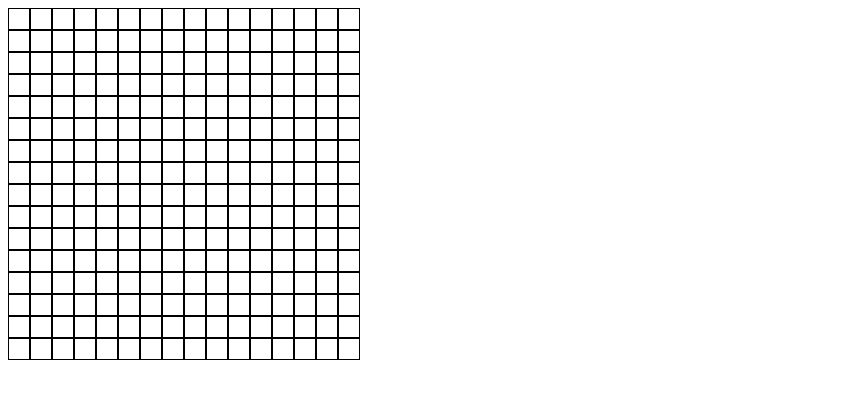
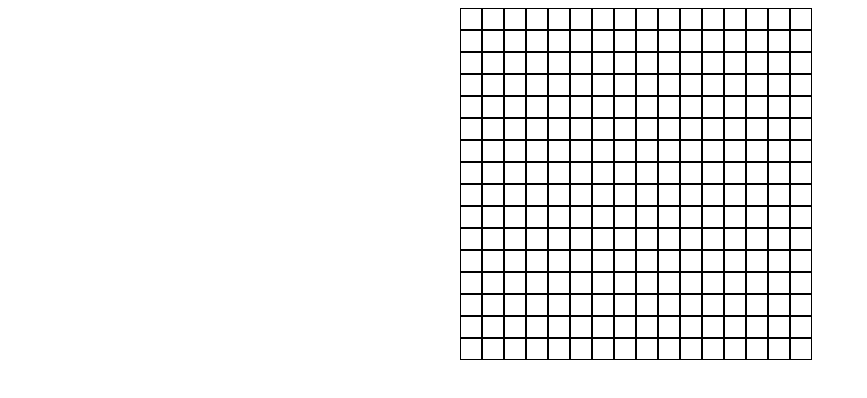
Before and after one commit to kyleperales/etch-a-sketch, a plain HTML site: page index.html in a window 1280 px wide. Shown: the whole page, without its empty margins (0-867 px from the left). Drawn offline with Linux system fonts and the light colour scheme.

Commit message:
Move squares into grid container

```diff
--- a/index.html
+++ b/index.html
@@ -9,6 +9,7 @@
 </head>
 <body>
   <div id="main-container">
+    <div id="grid-container"></div>
   </div>
 </body>
 </html>
--- a/script.js
+++ b/script.js
@@ -1,10 +1,12 @@
 const mainContainer = document.querySelector('#main-container')
+const gridContainer = document.querySelector('#grid-container')
+
 createGrid(16)
 
 function createGrid(count) {
   gridCount = count * count
   for(i=0; i<gridCount; i++) {
     const square = document.createElement('div')
-    mainContainer.appendChild(square)
+    gridContainer.appendChild(square)
   }
 }
--- a/style.css
+++ b/style.css
@@ -1,4 +1,9 @@
 #main-container {
+  display: flex;
+  flex-direction: column;
+  align-items: center;
+  justify-content: center;
+  #grid-container {
     width: 360px;
     display: flex;
     flex-direction: row;
@@ -9,3 +14,4 @@
       height: 20px;
     }
   }
+}
```
Lines whose indentation alone changed are shown as unchanged.
